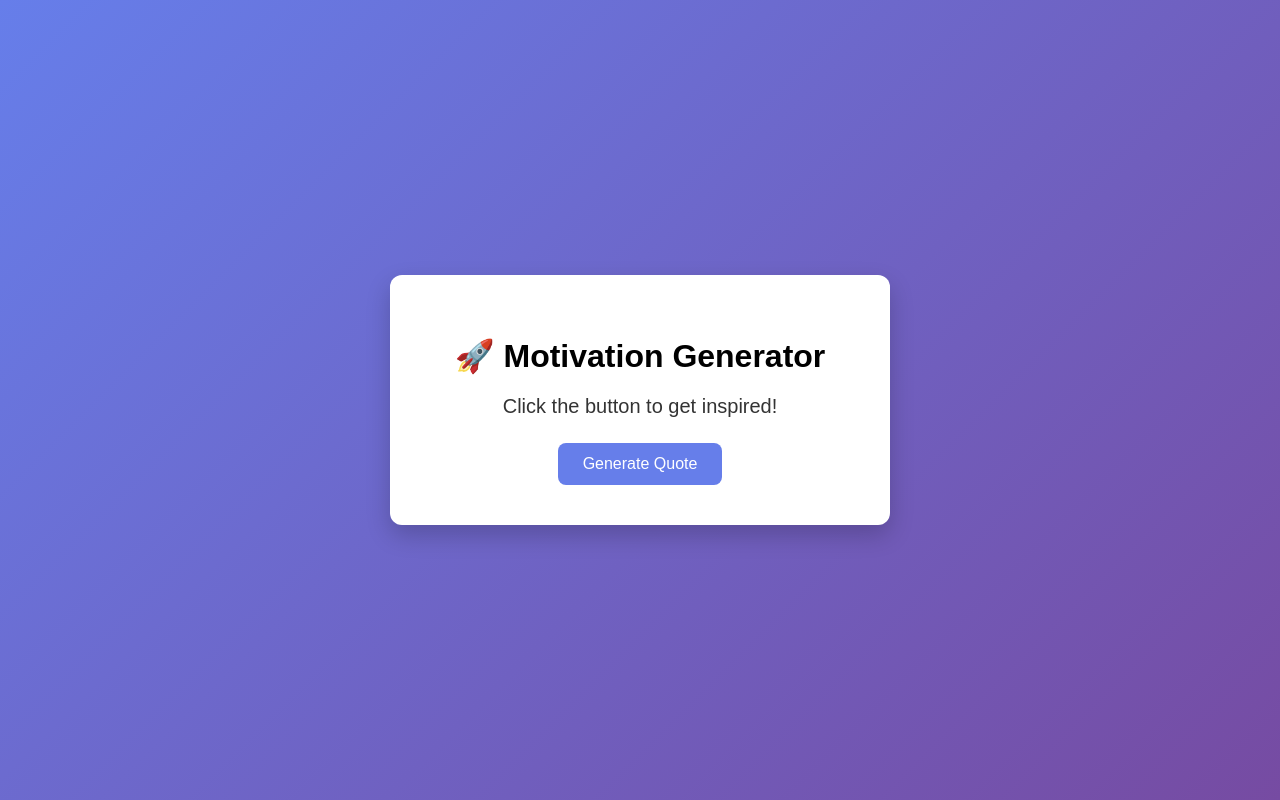
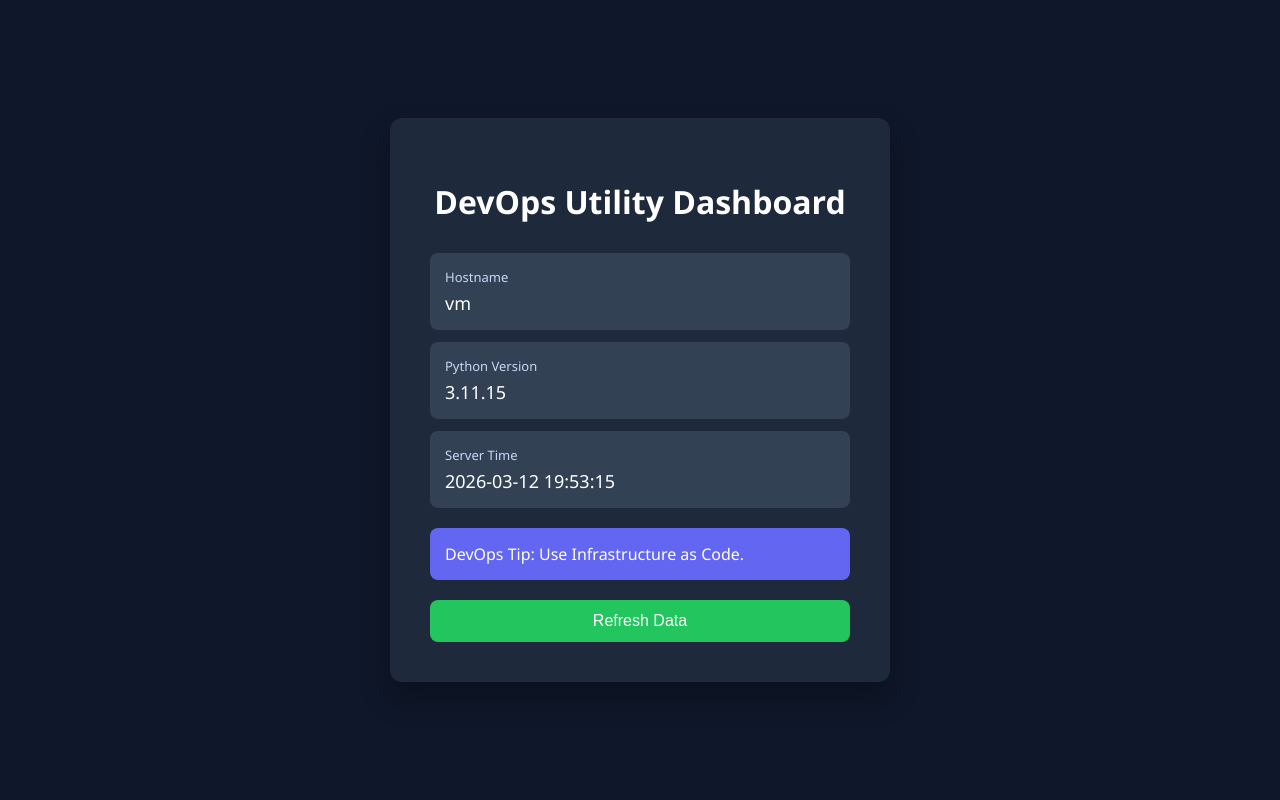
Before and after one commit to WaikarAkshay/flask-python-DevSecOps, a Flask app: page / in a window 1280 px wide. Run offline with Flask 3, Linux system fonts and the light colour scheme.

Commit message:
fix: changed app.py and index.html

```diff
--- a/app.py
+++ b/app.py
@@ -1,40 +1,17 @@
 from flask import Flask, render_template, jsonify
+import platform
+import datetime
 import random
 
 app = Flask(__name__)
 
-
-quotes = [
-    {
-        "text": (
-            "Success is not final, failure is not fatal: "
-            "it is the courage to continue that counts."
-        ),
-        "author": "Winston Churchill",
-    },
-    {
-        "text": "Believe you can and you're halfway there.",
-        "author": "Theodore Roosevelt",
-    },
-    {
-        "text": "Opportunities don't happen, you create them.",
-        "author": "Chris Grosser",
-    },
-    {
-        "text": "Dream big and dare to fail.",
-        "author": "Norman Vaughan",
-    },
-    {
-        "text": (
-            "Push yourself, because no one else is going "
-            "to do it for you."
-        ),
-        "author": "Unknown",
-    },
-    {
-        "text": "Great things never come from comfort zones.",
-        "author": "Unknown",
-    },
+devops_tips = [
+    "Automate everything you can.",
+    "Monitor before scaling.",
+    "Use Infrastructure as Code.",
+    "Keep deployments small and frequent.",
+    "Containerize your applications.",
+    "Logging and observability are critical."
 ]
 
 
@@ -43,11 +20,18 @@ def home():
     return render_template("index.html")
 
 
-@app.route("/get-quote")
-def get_quote():
-    quote = random.choice(quotes)
-    return jsonify(quote)
+@app.route("/api/system-info")
+def system_info():
+
+    data = {
+        "hostname": platform.node(),
+        "python_version": platform.python_version(),
+        "time": datetime.datetime.now().strftime("%Y-%m-%d %H:%M:%S"),
+        "devops_tip": random.choice(devops_tips)
+    }
+
+    return jsonify(data)
 
 
 if __name__ == "__main__":
-    app.run(host="0.0.0.0", port=5000, debug=True,)
+    app.run(host="0.0.0.0", port=5000)
--- a/templates/index.html
+++ b/templates/index.html
@@ -1,90 +1,125 @@
 <!DOCTYPE html>
 <html lang="en">
+
 <head>
+
 <meta charset="UTF-8">
-<title>Motivation Generator</title>
+<title>DevOps Utility Dashboard</title>
 
 <style>
 
 body{
-    font-family: Arial, sans-serif;
-    background: linear-gradient(135deg,#667eea,#764ba2);
-    height:100vh;
+    font-family: "Segoe UI", sans-serif;
+    background:#0f172a;
+    margin:0;
     display:flex;
     justify-content:center;
     align-items:center;
-    margin:0;
+    height:100vh;
+    color:white;
 }
 
 .container{
-    background:white;
+    background:#1e293b;
     padding:40px;
     border-radius:12px;
     width:420px;
-    text-align:center;
-    box-shadow:0 10px 25px rgba(0,0,0,0.2);
+    box-shadow:0 15px 30px rgba(0,0,0,0.3);
 }
 
 h1{
-    margin-bottom:20px;
+    text-align:center;
+    margin-bottom:30px;
 }
 
-.quote{
-    font-size:20px;
-    margin-bottom:15px;
-    color:#333;
+.card{
+    background:#334155;
+    padding:15px;
+    border-radius:8px;
+    margin-bottom:12px;
 }
 
-.author{
-    font-size:16px;
-    color:#777;
-    margin-bottom:25px;
+.label{
+    font-size:13px;
+    color:#cbd5f5;
+}
+
+.value{
+    font-size:18px;
+    margin-top:5px;
+}
+
+.tip{
+    margin-top:20px;
+    background:#6366f1;
+    padding:15px;
+    border-radius:8px;
 }
 
 button{
-    padding:12px 25px;
+    margin-top:20px;
+    width:100%;
+    padding:12px;
     border:none;
-    border-radius:8px;
-    background:#667eea;
+    background:#22c55e;
     color:white;
     font-size:16px;
+    border-radius:8px;
     cursor:pointer;
-    transition:0.3s;
 }
 
 button:hover{
-    background:#5a67d8;
+    background:#16a34a;
 }
 
 </style>
+
 </head>
 
 <body>
 
 <div class="container">
 
-<h1>🚀 Motivation Generator</h1>
+<h1>DevOps Utility Dashboard</h1>
 
-<div class="quote" id="quote">
-Click the button to get inspired!
+<div class="card">
+<div class="label">Hostname</div>
+<div class="value" id="hostname">Loading...</div>
 </div>
 
-<div class="author" id="author"></div>
+<div class="card">
+<div class="label">Python Version</div>
+<div class="value" id="python">Loading...</div>
+</div>
 
-<button onclick="getQuote()">Generate Quote</button>
+<div class="card">
+<div class="label">Server Time</div>
+<div class="value" id="time">Loading...</div>
+</div>
+
+<div class="tip" id="tip">
+Loading DevOps tip...
+</div>
+
+<button onclick="loadData()">Refresh Data</button>
 
 </div>
 
 <script>
 
-async function getQuote(){
+async function loadData(){
 
-    const response = await fetch('/get-quote')
-    const data = await response.json()
+const response = await fetch("/api/system-info")
+const data = await response.json()
 
-    document.getElementById('quote').innerText = `"${data.text}"`
-    document.getElementById('author').innerText = `- ${data.author}`
+document.getElementById("hostname").innerText = data.hostname
+document.getElementById("python").innerText = data.python_version
+document.getElementById("time").innerText = data.time
+document.getElementById("tip").innerText = "DevOps Tip: " + data.devops_tip
+
 }
+
+loadData()
 
 </script>
 
```
